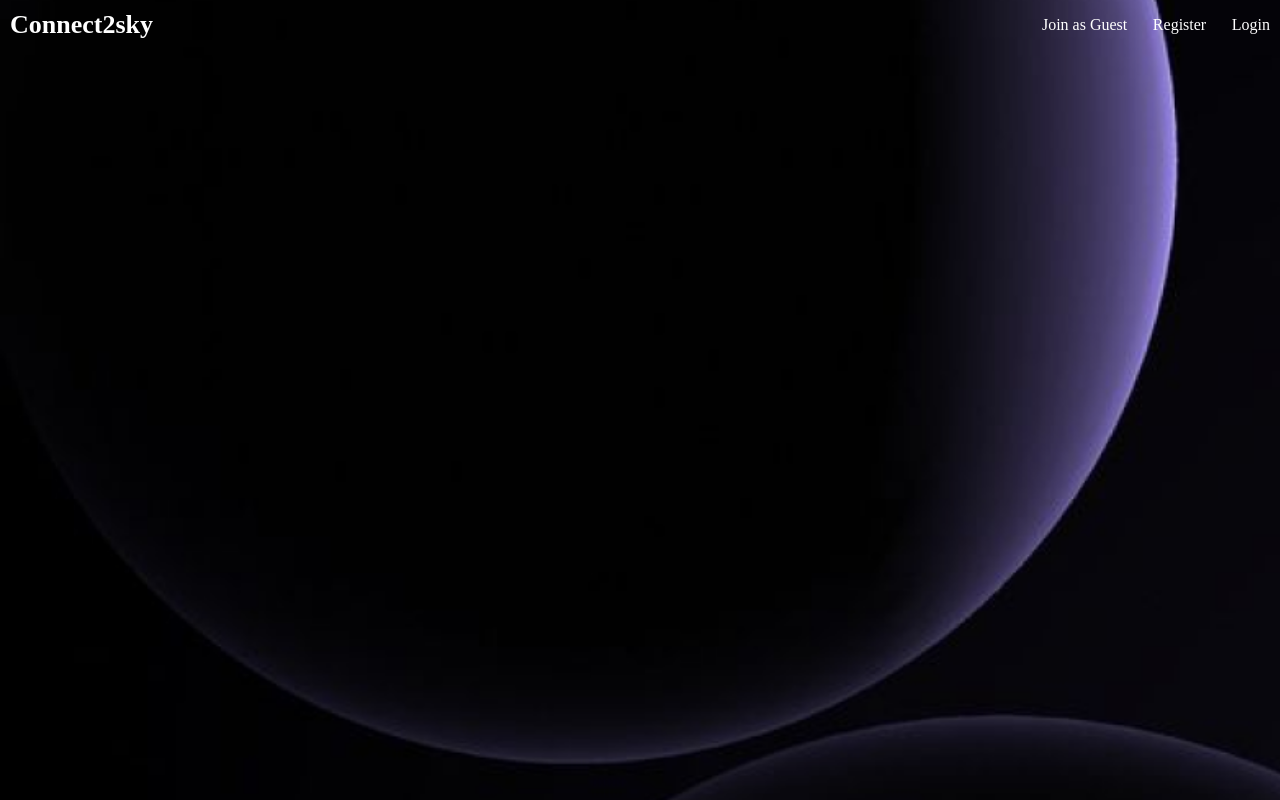
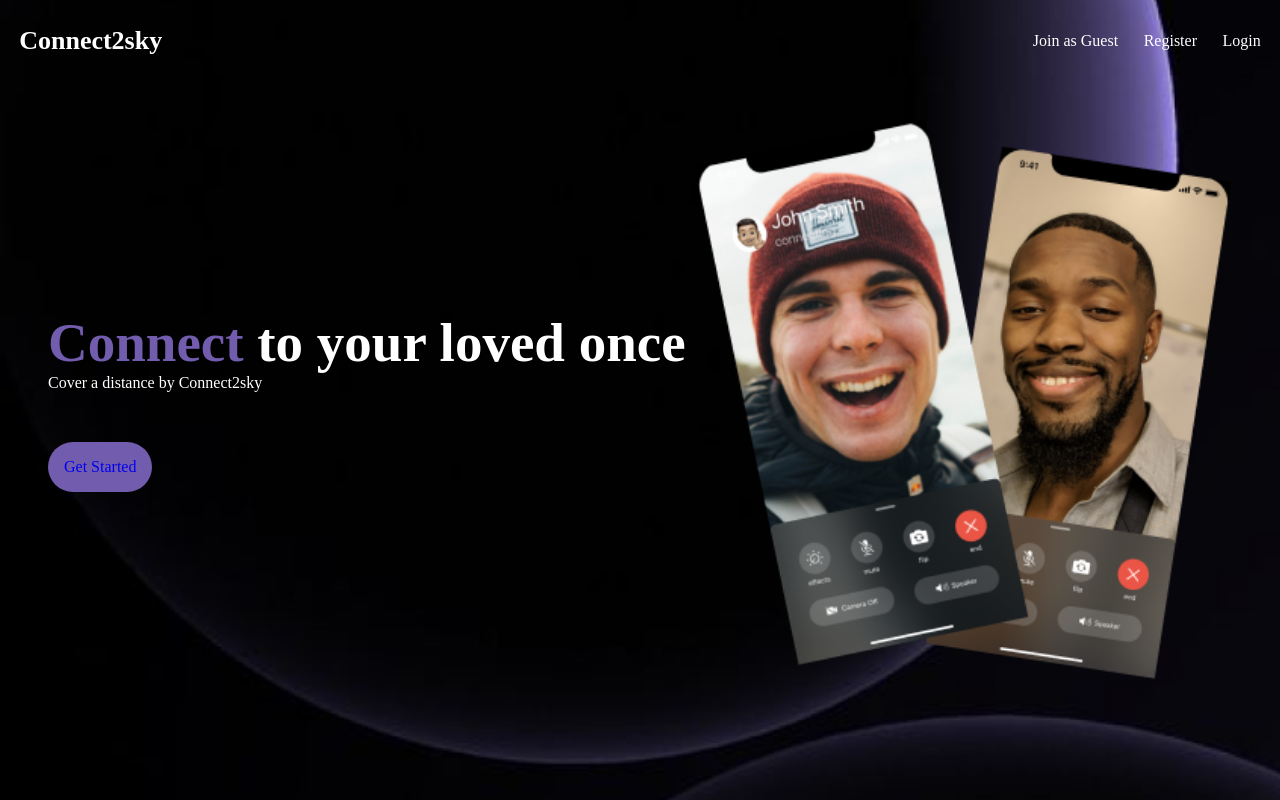
Before and after one commit to PrathamSingh1/Connect2sky, a React (Vite) app in the folder frontend/: page / in a window 1280 px wide. Built offline with nearby package versions, Linux system fonts and the light colour scheme.

Commit message:
Created Landing Page

```diff
--- a/frontend/src/index.css
+++ b/frontend/src/index.css
@@ -12,14 +12,19 @@
     background-repeat: no-repeat;
     background-size: cover;
     color: white;
+}
+
+.landingPageContainer .navHeader h2 {
     cursor: pointer;
 }
 
 .landingPageContainer nav {
-    padding: 10px;
-    display: flex;
-    justify-content: space-between;
-    align-items: center;
+  padding-inline: 1.2rem;
+  padding-block: 1.6rem;
+  display: flex;
+  justify-content: space-between;
+  align-items: center;
+
 }
 
 .landingPageContainer nav h2 {
@@ -31,3 +36,34 @@
     gap: 1.6rem;
     cursor: pointer;
 }
+
+.landingMainContainer {
+    display: flex;
+    justify-content: space-between;
+    padding-inline: 3rem;
+    height: 80vh;
+    align-items: center;
+}
+
+.landingMainContainer .mobile img {
+    height: 70vh;
+    width: auto;
+}
+
+.landingMainContainer .hero-heading h1 {
+    font-size: 55px;
+
+}
+
+.landingMainContainer .hero-heading .btn {
+    background-color: #725CAD;
+    width: fit-content;
+    padding: 1rem;
+    border-radius: 30px;
+    margin-top: 50px;
+}
+
+.landingMainContainer .hero-heading .btn a {
+    text-decoration: none;
+
+}
--- a/frontend/src/pages/Landing.jsx
+++ b/frontend/src/pages/Landing.jsx
@@ -1,4 +1,5 @@
 import React from 'react'
+import { Link } from 'react-router-dom'
 
 const Landing = () => {
   return (
@@ -17,8 +18,16 @@ const Landing = () => {
         </nav>
 
         <div className="landingMainContainer">
-            <div></div>
-            <div></div>
+            <div className='hero-heading'>
+                <h1><span style={{color: "#725CAD"}}>Connect</span> to your loved once</h1>
+                <p>Cover a distance by Connect2sky</p>
+                <div role='button' className='btn'>
+                    <Link to={"/home"}>Get Started</Link>
+                </div>
+            </div>
+            <div className='mobile'>
+                <img src="/mobile.png" alt="" />
+            </div>
         </div>
     </div>
   )
```
